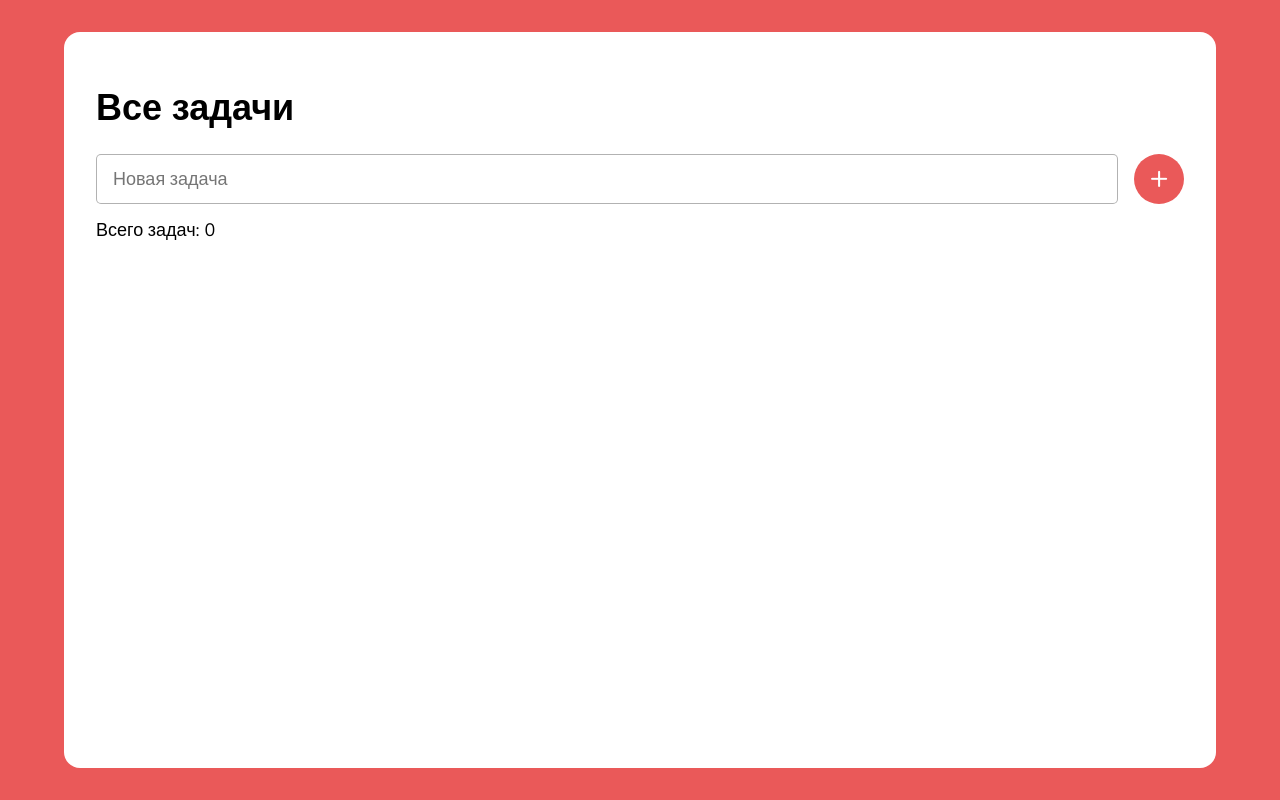
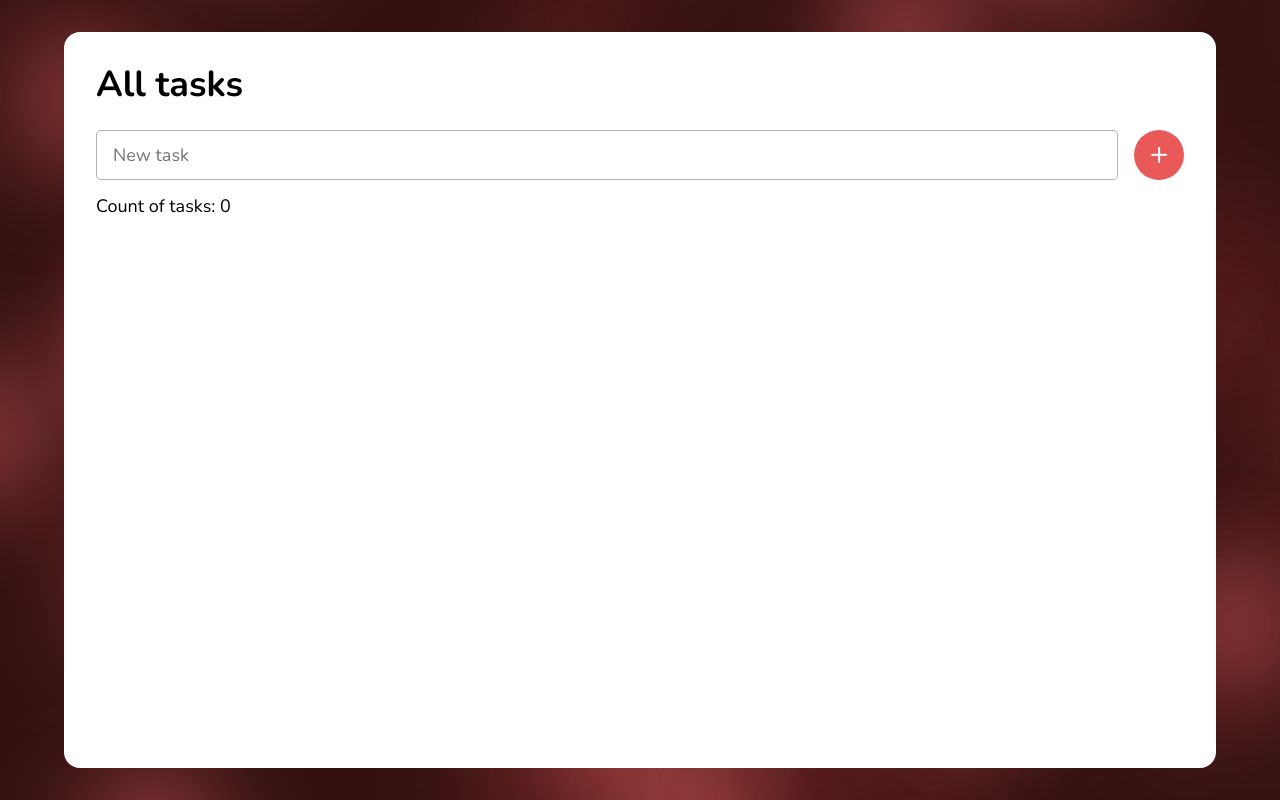
Before and after one commit to AndreyZhitenev/todo-list, a plain HTML site: page index.html in a window 1280 px wide. Drawn offline with nearby package versions, Linux system fonts and the light colour scheme.

Commit message:
updated todo list styles & readme

```diff
--- /dev/null
+++ b/background.css
@@ -0,0 +1,108 @@
+html {
+	background: rgb(51, 17, 17);
+}
+
+body,
+head {
+	display: block;
+	font-size: 52px;
+}
+
+head::before,
+head::after,
+body::before,
+body::after {
+	position: fixed;
+	top: 50%;
+	left: 50%;
+	width: 3em;
+	height: 3em;
+	content: ".";
+	mix-blend-mode: screen;
+	animation: 44s -27s move infinite ease-in-out alternate;
+}
+
+body::before {
+	text-shadow: 0.34em 1.9em 7px #ea5959, 0.26em 0.34em 7px #ea5959, 2.04em 1.89em 7px #ea5959,
+		1.3em 1.58em 7px #ea5959, 1.82em 1.53em 7px #ea5959, 1.04em -0.06em 7px #ea5959,
+		1.38em -0.34em 7px #ea5959, 0.91em 0.42em 7px #ea5959, 1.89em -0.18em 7px #ea5959,
+		-0em 0.6em 7px #ea5959, 0.21em 1.15em 7px #ea5959, 0.25em 1.93em 7px #ea5959,
+		2.27em 1.26em 7px #ea5959, -0.17em 1.74em 7px #ea5959, 1.44em -0.36em 7px #ea5959,
+		0.18em -0.08em 7px #ea5959, 0.74em 1.06em 7px #ea5959, 2.3em 2.44em 7px #ea5959,
+		1.89em 1.32em 7px #ea5959, 0em 1.74em 7px #ea5959, 2.28em 0.35em 7px #ea5959,
+		0.96em 0.85em 7px #ea5959, 1.6em -0.29em 7px #ea5959, -0.12em 0.29em 7px #ea5959,
+		-0.36em 0.57em 7px #ea5959, 2.01em 1.95em 7px #ea5959, 0.78em 1.04em 7px #ea5959,
+		0.99em 0.95em 7px #ea5959, 0.14em 0.93em 7px #ea5959, 0.45em 1.45em 7px #ea5959,
+		-0.08em 1.06em 7px #ea5959, 1.22em 0.35em 7px #ea5959, -0.11em 2.41em 7px #ea5959,
+		-0.02em 0.04em 7px #ea5959, 2.05em 1.04em 7px #ea5959, 1.65em 1.76em 7px #ea5959,
+		1.59em 1.44em 7px #ea5959, 1.81em -0.49em 7px #ea5959, -0.24em 0.09em 7px #ea5959,
+		-0em 0em 7px #ea5959, 0.48em 0.42em 7px #ea5959;
+	animation-duration: 44s;
+	animation-delay: -27s;
+}
+
+body::after {
+	text-shadow: -0.38em 2.24em 7px #ea5959, 2.03em 0.26em 7px #ea5959, 1.11em 0.6em 7px #ea5959,
+		1.88em 1.63em 7px #ea5959, 2.02em 0.99em 7px #ea5959, -0.43em 1.59em 7px #ea5959,
+		0.79em 2.22em 7px #ea5959, 2.18em 1.34em 7px #ea5959, 1.57em 1.61em 7px #ea5959,
+		0.66em 0.12em 7px #ea5959, 2.11em -0.37em 7px #ea5959, 0.29em 1.25em 7px #ea5959,
+		1.87em 0.73em 7px #ea5959, 0.67em 2.39em 7px #ea5959, 2.4em 1.34em 7px #ea5959,
+		-0.31em 1.68em 7px #ea5959, -0.07em -0.08em 7px #ea5959, 2.28em 0.51em 7px #ea5959,
+		2.39em 1.76em 7px #ea5959, 1.61em 1.54em 7px #ea5959, 0.3em 1.01em 7px #ea5959,
+		-0.18em 0.54em 7px #ea5959, 0.51em 0.11em 7px #ea5959, 1.3em -0.01em 7px #ea5959,
+		0.96em 1.83em 7px #ea5959, 0.54em 0.01em 7px #ea5959, 1.3em 0.62em 7px #ea5959,
+		0.69em 2.05em 7px #ea5959, -0.31em 1.7em 7px #ea5959, -0.05em 1.01em 7px #ea5959,
+		1.51em 1.59em 7px #ea5959, 0.19em 1.64em 7px #ea5959, 0.32em 1.63em 7px #ea5959,
+		2.06em 0.82em 7px #ea5959, -0.04em 1.87em 7px #ea5959, 0.25em 1.87em 7px #ea5959,
+		-0.21em 1.42em 7px #ea5959, 0.13em 1.2em 7px #ea5959, -0.03em 0.85em 7px #ea5959,
+		1.74em 1.94em 7px #ea5959, 0.07em 0.32em 7px #ea5959;
+	animation-duration: 43s;
+	animation-delay: -32s;
+}
+
+head::before {
+	text-shadow: 0.3em 1.23em 7px #ea5959, 0.62em 1.62em 7px #ea5959, 1em 2.03em 7px #ea5959,
+		1.05em 0.59em 7px #ea5959, -0.08em 2.18em 7px #ea5959, 0.84em 0.57em 7px #ea5959,
+		-0em 2.01em 7px #ea5959, 2.47em 2.13em 7px #ea5959, -0.35em 0.28em 7px #ea5959,
+		1.12em -0.21em 7px #ea5959, 1.82em 1.37em 7px #ea5959, 1.07em 1.26em 7px #ea5959,
+		1.78em 0.02em 7px #ea5959, 1.23em 1.57em 7px #ea5959, 2.46em 2.07em 7px #ea5959,
+		2.15em -0.21em 7px #ea5959, 0.26em 0.64em 7px #ea5959, -0.34em -0.24em 7px #ea5959,
+		2.16em 0.18em 7px #ea5959, 1.34em 0.26em 7px #ea5959, 2.3em 1.66em 7px #ea5959,
+		0em 0.96em 7px #ea5959, 1.84em 0.95em 7px #ea5959, 1.09em 2.3em 7px #ea5959,
+		1.91em -0.08em 7px #ea5959, 1.98em 1.33em 7px #ea5959, 1.52em -0.14em 7px #ea5959,
+		2.01em 1.07em 7px #ea5959, -0.4em -0.02em 7px #ea5959, 0.97em 0.01em 7px #ea5959,
+		1.68em 2.2em 7px #ea5959, -0.36em 1.55em 7px #ea5959, 1.32em -0.45em 7px #ea5959,
+		1.31em 0.49em 7px #ea5959, 1.29em 0.01em 7px #ea5959, 0.01em 1.39em 7px #ea5959,
+		1.12em 0.19em 7px #ea5959, 0.2em 0.66em 7px #ea5959, 1.17em 0.65em 7px #ea5959,
+		1.83em 1.57em 7px #ea5959, 0.46em 1.82em 7px #ea5959;
+	animation-duration: 42s;
+	animation-delay: -23s;
+}
+
+head::after {
+	text-shadow: 0.38em 1.79em 7px #ea5959, 1.54em 1.67em 7px #ea5959, -0.18em -0.47em 7px #ea5959,
+		1.35em -0.16em 7px #ea5959, 2.06em -0.3em 7px #ea5959, 1.24em 0.39em 7px #ea5959,
+		0.01em -0.35em 7px #ea5959, 1.64em 1.9em 7px #ea5959, 0.24em 2.01em 7px #ea5959,
+		1.03em 0.59em 7px #ea5959, 0.13em 1.14em 7px #ea5959, 0.34em 1.73em 7px #ea5959,
+		0.93em -0.32em 7px #ea5959, 1.55em 1.15em 7px #ea5959, 1.28em 1.86em 7px #ea5959,
+		0.02em 0.91em 7px #ea5959, 1.92em 1.94em 7px #ea5959, 2.19em 0em 7px #ea5959,
+		0.3em 0.81em 7px #ea5959, 1.81em 0.18em 7px #ea5959, 1.92em -0.24em 7px #ea5959,
+		-0.14em 0.27em 7px #ea5959, 1.28em 2.11em 7px #ea5959, 1.98em -0.17em 7px #ea5959,
+		0em 2.31em 7px #ea5959, 1.62em 1.71em 7px #ea5959, 0.49em 1.54em 7px #ea5959,
+		0.68em -0.49em 7px #ea5959, 0.66em -0.4em 7px #ea5959, 0.41em 2.21em 7px #ea5959,
+		0.88em 0.76em 7px #ea5959, -0em 0.93em 7px #ea5959, 0.64em 2.46em 7px #ea5959,
+		1.85em -0.28em 7px #ea5959, 0.59em 0.16em 7px #ea5959, 0.68em -0.17em 7px #ea5959,
+		1.12em 0.65em 7px #ea5959, 0.06em 1.42em 7px #ea5959, 2.16em -0.3em 7px #ea5959,
+		0.94em 0.37em 7px #ea5959, 0.85em 1.34em 7px #ea5959;
+	animation-duration: 41s;
+	animation-delay: -19s;
+}
+
+@keyframes move {
+	from {
+		transform: rotate(0deg) scale(12) translateX(-20px);
+	}
+	to {
+		transform: rotate(360deg) scale(18) translateX(20px);
+	}
+}
--- a/index.html
+++ b/index.html
@@ -6,18 +6,19 @@
 		<meta name="viewport" content="width=device-width, initial-scale=1.0" />
 		<title>ToDo-List</title>
 		<link rel="stylesheet" href="normalize.css" />
+		<link rel="stylesheet" href="background.css" />
 		<link rel="stylesheet" href="style.css" />
 	</head>
 	<body>
 		<div class="todo">
 			<div class="todo__content">
-				<h1 class="todo__title">Все задачи</h1>
+				<h1 class="todo__title">All tasks</h1>
 				<div class="todo__new">
-					<input id="new" type="text" placeholder="Новая задача" />
+					<input id="new" type="text" placeholder="New task" />
 					<div id="add" class="todo__add">+</div>
 				</div>
 				<div class="todo__tasks-count">
-					<span>Всего задач:</span>
+					<span>Count of tasks:</span>
 					<strong id="count">0</strong>
 				</div>
 				<div id="tasks" class="todo__list"></div>
--- a/style.css
+++ b/style.css
@@ -1,4 +1,4 @@
-@import url('https://fonts.googleapis.com/css2?family=Nunito:wght@200;300;400;500;600;700;800&display=swap');
+@import url("https://fonts.googleapis.com/css2?family=Nunito:wght@200;300;400;500;600;700;800&display=swap");
 
 :root {
 	--accent: #ea5959;
@@ -11,8 +11,7 @@
 }
 
 body {
-	font-family: 'Nunito', sans-serif;
-	background-color: var(--accent);
+	font-family: "Nunito", sans-serif;
 	height: 100vh;
 	display: flex;
 	justify-content: center;
@@ -26,11 +25,14 @@ body {
 	background-color: #fff;
 	width: 90vw;
 	border-radius: 16px;
+	z-index: 1;
+	display: table;
 }
 
 .todo__content {
 }
 .todo__title {
+	margin-top: 0px;
 }
 .todo__new {
 	--size: 50px;
@@ -104,7 +106,7 @@ body {
 	color: white;
 }
 .todo__checkbox div::after {
-	content: '✓';
+	content: "✓";
 	text-align: center;
 	display: none;
 	position: absolute;
```
Also changed, not shown: 1 other file.
